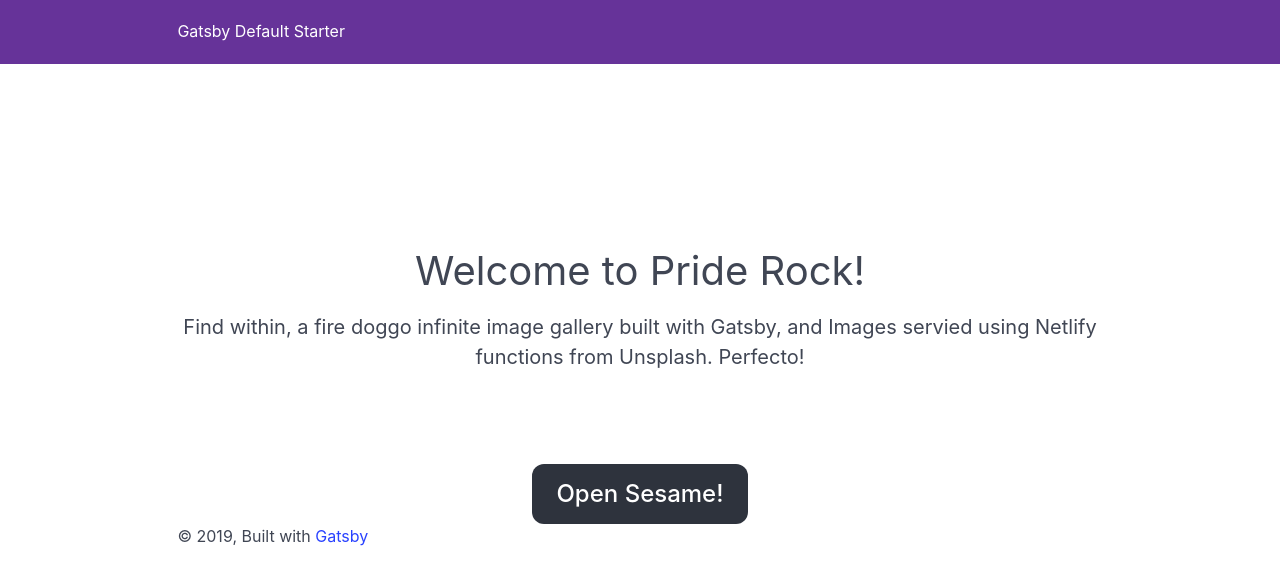
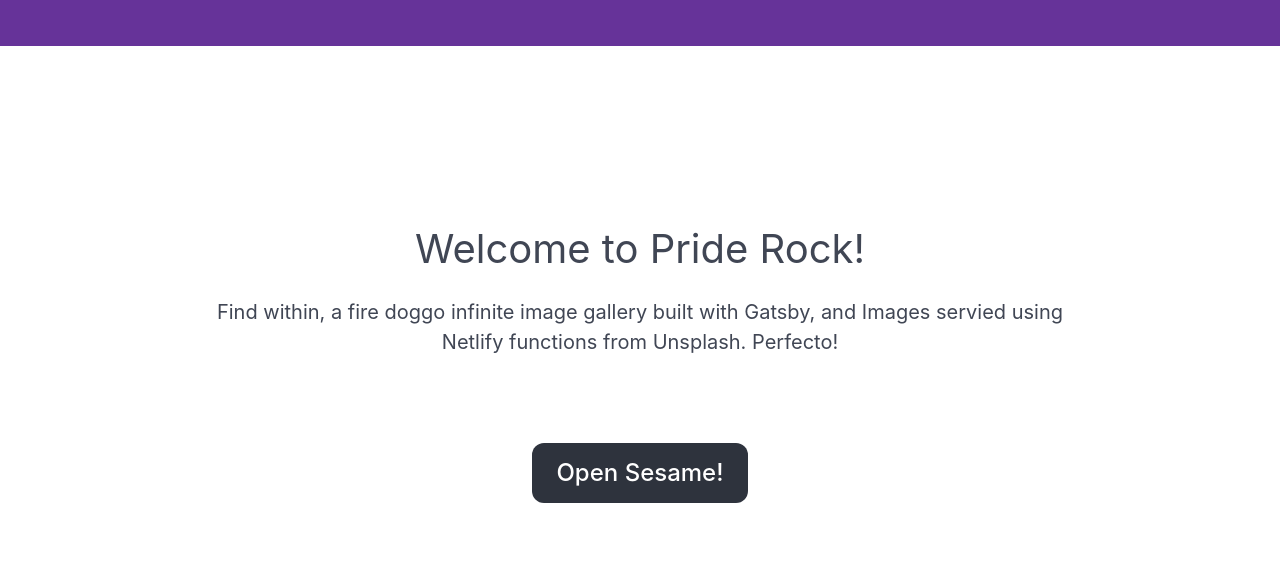
Before and after one commit to chrisotto6/gastify, a Gatsby site: page / in a window 1280 px wide. Built offline with nearby package versions, Linux system fonts and the light colour scheme; Gatsby itself is replaced by a stand-in of ours.

Commit message:
Update the layout.js

```diff
--- a/src/components/layout.js
+++ b/src/components/layout.js
@@ -10,11 +10,10 @@ import PropTypes from "prop-types"
 import { useStaticQuery, graphql } from "gatsby"
 
 import Header from "./header"
-import "./layout.css"
 
 const Layout = ({ children }) => {
   const data = useStaticQuery(graphql`
-    query SiteTitleQuery {
+    query SiteTileQuery {
       site {
         siteMetadata {
           title
@@ -25,21 +24,16 @@ const Layout = ({ children }) => {
 
   return (
     <>
-      <Header siteTitle={data.site.siteMetadata.title} />
+      <Header siteTile={data.site.siteMetadata.title} />
       <div
         style={{
           margin: `0 auto`,
-          maxWidth: 960,
+          maxWidth: 900,
           padding: `0px 1.0875rem 1.45rem`,
           paddingTop: 0,
         }}
       >
         <main>{children}</main>
-        <footer>
-          © {new Date().getFullYear()}, Built with
-          {` `}
-          <a href="https://www.gatsbyjs.org">Gatsby</a>
-        </footer>
       </div>
     </>
   )
```
